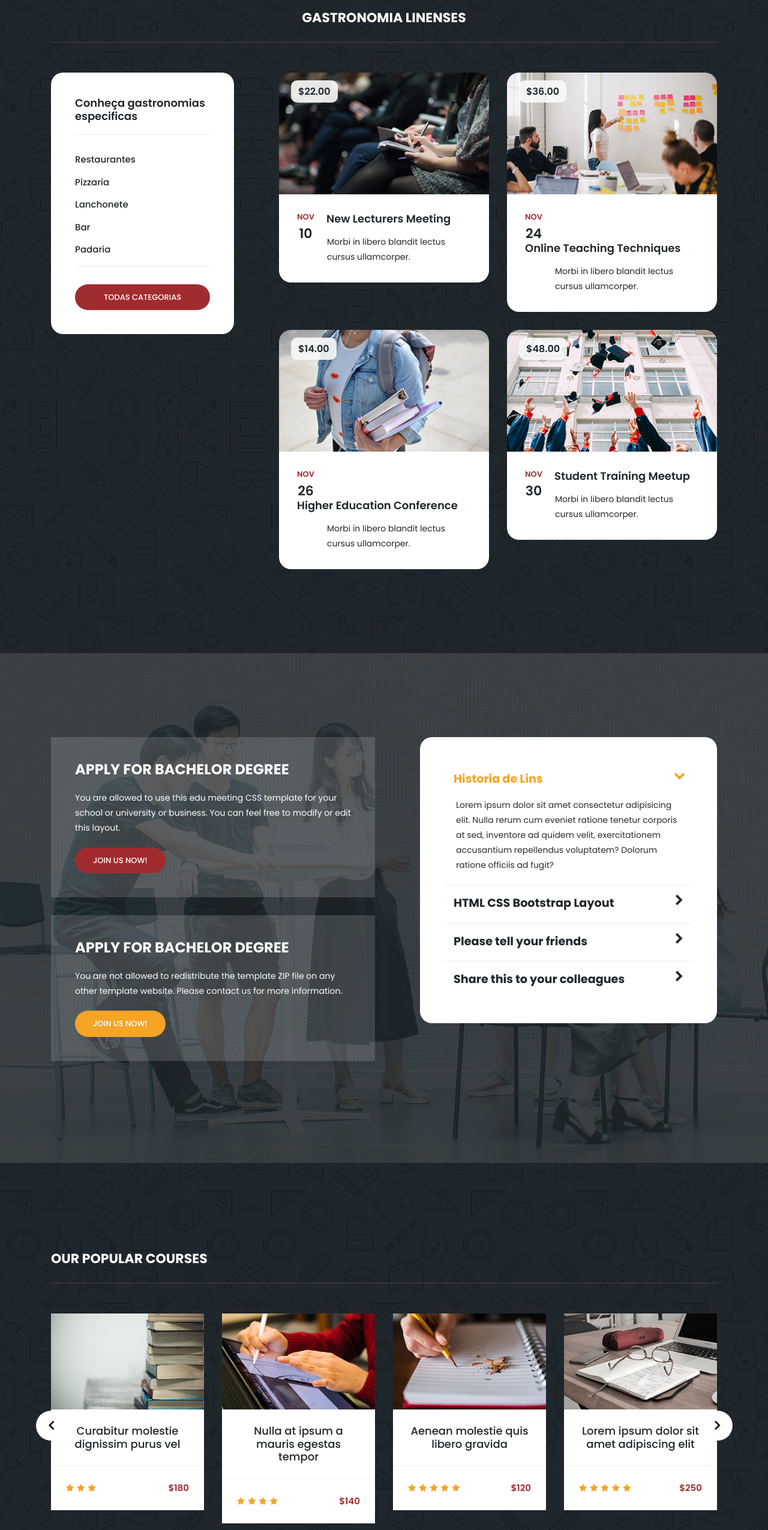
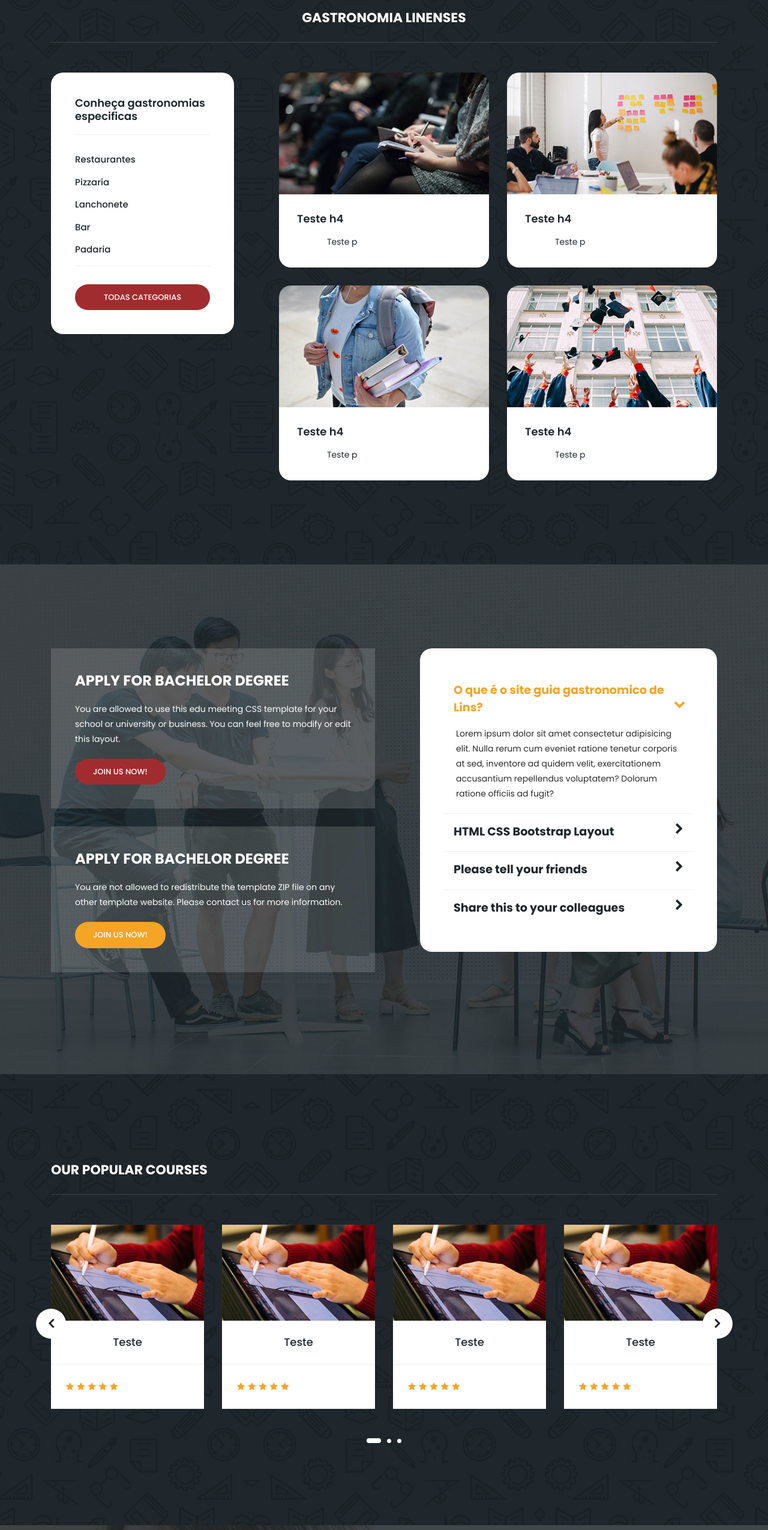
Before and after one commit to Rennan004/Guia-gastronomico, a plain HTML site: page index.html in a window 1280 px wide. Shown: the part 1020-3571 px from the top of the page at 60% size. Drawn offline with Linux system fonts and the light colour scheme.

Commit message:
arrumando index

```diff
--- a/index.html
+++ b/index.html
@@ -155,7 +155,7 @@
                             <li><a href="#">Padaria</a></li>
                         </ul>
                         <div class="main-button-red">
-                            <a href="meetings.html">todas categorias</a>
+                            <a href="gastronomia.html">todas categorias</a>
                         </div>
                     </div>
                 </div>
@@ -165,18 +165,18 @@
                             <div class="meeting-item">
                                 <div class="thumb">
                                     <div class="price">
-                                        <span>$22.00</span>
+
                                     </div>
-                                    <a href="meeting-details.html"><img src="libs/assets/images/meeting-01.jpg" alt="New Lecturer Meeting"></a>
+                                    <a href="#"><img src="libs/assets/images/meeting-01.jpg" alt="New Lecturer Meeting"></a>
                                 </div>
                                 <div class="down-content">
                                     <div class="date">
-                                        <h6>Nov <span>10</span></h6>
+
                                     </div>
-                                    <a href="meeting-details.html">
-                                        <h4>New Lecturers Meeting</h4>
+                                    <a href="#">
+                                        <h4>Teste h4</h4>
                                     </a>
-                                    <p>Morbi in libero blandit lectus<br>cursus ullamcorper.</p>
+                                    <p>Teste p</p>
                                 </div>
                             </div>
                         </div>
@@ -184,18 +184,18 @@
                             <div class="meeting-item">
                                 <div class="thumb">
                                     <div class="price">
-                                        <span>$36.00</span>
+
                                     </div>
-                                    <a href="meeting-details.html"><img src="libs/assets/images/meeting-02.jpg" alt="Online Teaching"></a>
+                                    <a href="#"><img src="libs/assets/images/meeting-02.jpg" alt="Online Teaching"></a>
                                 </div>
                                 <div class="down-content">
                                     <div class="date">
-                                        <h6>Nov <span>24</span></h6>
+
                                     </div>
-                                    <a href="meeting-details.html">
-                                        <h4>Online Teaching Techniques</h4>
+                                    <a href="#">
+                                        <h4>Teste h4</h4>
                                     </a>
-                                    <p>Morbi in libero blandit lectus<br>cursus ullamcorper.</p>
+                                    <p>Teste p</p>
                                 </div>
                             </div>
                         </div>
@@ -203,18 +203,18 @@
                             <div class="meeting-item">
                                 <div class="thumb">
                                     <div class="price">
-                                        <span>$14.00</span>
+
                                     </div>
-                                    <a href="meeting-details.html"><img src="libs/assets/images/meeting-03.jpg" alt="Higher Education"></a>
+                                    <a href="#"><img src="libs/assets/images/meeting-03.jpg" alt="Higher Education"></a>
                                 </div>
                                 <div class="down-content">
                                     <div class="date">
-                                        <h6>Nov <span>26</span></h6>
+
                                     </div>
-                                    <a href="meeting-details.html">
-                                        <h4>Higher Education Conference</h4>
+                                    <a href="#">
+                                        <h4>Teste h4</h4>
                                     </a>
-                                    <p>Morbi in libero blandit lectus<br>cursus ullamcorper.</p>
+                                    <p>Teste p</p>
                                 </div>
                             </div>
                         </div>
@@ -222,18 +222,18 @@
                             <div class="meeting-item">
                                 <div class="thumb">
                                     <div class="price">
-                                        <span>$48.00</span>
+
                                     </div>
-                                    <a href="meeting-details.html"><img src="libs/assets/images/meeting-04.jpg" alt="Student Training"></a>
+                                    <a href=""><img src="libs/assets/images/meeting-04.jpg" alt="Student Training"></a>
                                 </div>
                                 <div class="down-content">
                                     <div class="date">
-                                        <h6>Nov <span>30</span></h6>
+
                                     </div>
-                                    <a href="meeting-details.html">
-                                        <h4>Student Training Meetup</h4>
+                                    <a href="">
+                                        <h4>Teste h4</h4>
                                     </a>
-                                    <p>Morbi in libero blandit lectus<br>cursus ullamcorper.</p>
+                                    <p>Teste p</p>
                                 </div>
                             </div>
                         </div>
@@ -272,7 +272,7 @@
                     <div class="accordions is-first-expanded">
                         <article class="accordion">
                             <div class="accordion-head">
-                                <span>Historia de Lins</span>
+                                <span>O que é o site guia gastronomico de Lins?</span>
                                 <span class="icon">
                         <i class="icon fa fa-chevron-right"></i>
                     </span>
@@ -343,9 +343,9 @@
                 <div class="col-lg-12">
                     <div class="owl-courses-item owl-carousel">
                         <div class="item">
-                            <img src="libs/assets/images/course-01.jpg" alt="Course One">
+                            <img src="libs/assets/images/course-03.jpg" alt="">
                             <div class="down-content">
-                                <h4>Morbi tincidunt elit vitae justo rhoncus</h4>
+                                <h4>Teste</h4>
                                 <div class="info">
                                     <div class="row">
                                         <div class="col-8">
@@ -357,29 +357,6 @@
                                                 <li><i class="fa fa-star"></i></li>
                                             </ul>
                                         </div>
-                                        <div class="col-4">
-                                            <span>$160</span>
-                                        </div>
-                                    </div>
-                                </div>
-                            </div>
-                        </div>
-                        <div class="item">
-                            <img src="libs/assets/images/course-02.jpg" alt="Course Two">
-                            <div class="down-content">
-                                <h4>Curabitur molestie dignissim purus vel</h4>
-                                <div class="info">
-                                    <div class="row">
-                                        <div class="col-8">
-                                            <ul>
-                                                <li><i class="fa fa-star"></i></li>
-                                                <li><i class="fa fa-star"></i></li>
-                                                <li><i class="fa fa-star"></i></li>
-                                            </ul>
-                                        </div>
-                                        <div class="col-4">
-                                            <span>$180</span>
-                                        </div>
                                     </div>
                                 </div>
                             </div>
@@ -387,28 +364,7 @@
                         <div class="item">
                             <img src="libs/assets/images/course-03.jpg" alt="">
                             <div class="down-content">
-                                <h4>Nulla at ipsum a mauris egestas tempor</h4>
-                                <div class="info">
-                                    <div class="row">
-                                        <div class="col-8">
-                                            <ul>
-                                                <li><i class="fa fa-star"></i></li>
-                                                <li><i class="fa fa-star"></i></li>
-                                                <li><i class="fa fa-star"></i></li>
-                                                <li><i class="fa fa-star"></i></li>
-                                            </ul>
-                                        </div>
-                                        <div class="col-4">
-                                            <span>$140</span>
-                                        </div>
-                                    </div>
-                                </div>
-                            </div>
-                        </div>
-                        <div class="item">
-                            <img src="libs/assets/images/course-04.jpg" alt="">
-                            <div class="down-content">
-                                <h4>Aenean molestie quis libero gravida</h4>
+                                <h4>Teste</h4>
                                 <div class="info">
                                     <div class="row">
                                         <div class="col-8">
@@ -420,17 +376,14 @@
                                                 <li><i class="fa fa-star"></i></li>
                                             </ul>
                                         </div>
-                                        <div class="col-4">
-                                            <span>$120</span>
-                                        </div>
                                     </div>
                                 </div>
                             </div>
                         </div>
                         <div class="item">
-                            <img src="libs/assets/images/course-01.jpg" alt="">
+                            <img src="libs/assets/images/course-03.jpg" alt="">
                             <div class="down-content">
-                                <h4>Lorem ipsum dolor sit amet adipiscing elit</h4>
+                                <h4>Teste</h4>
                                 <div class="info">
                                     <div class="row">
                                         <div class="col-8">
@@ -442,17 +395,14 @@
                                                 <li><i class="fa fa-star"></i></li>
                                             </ul>
                                         </div>
-                                        <div class="col-4">
-                                            <span>$250</span>
-                                        </div>
                                     </div>
                                 </div>
                             </div>
                         </div>
                         <div class="item">
-                            <img src="libs/assets/images/course-02.jpg" alt="">
+                            <img src="libs/assets/images/course-03.jpg" alt="">
                             <div class="down-content">
-                                <h4>TemplateMo is the best website for Free CSS</h4>
+                                <h4>Teste</h4>
                                 <div class="info">
                                     <div class="row">
                                         <div class="col-8">
@@ -464,9 +414,6 @@
                                                 <li><i class="fa fa-star"></i></li>
                                             </ul>
                                         </div>
-                                        <div class="col-4">
-                                            <span>$270</span>
-                                        </div>
                                     </div>
                                 </div>
                             </div>
@@ -474,7 +421,7 @@
                         <div class="item">
                             <img src="libs/assets/images/course-03.jpg" alt="">
                             <div class="down-content">
-                                <h4>Web Design Templates at your finger tips</h4>
+                                <h4>Teste</h4>
                                 <div class="info">
                                     <div class="row">
                                         <div class="col-8">
@@ -486,17 +433,14 @@
                                                 <li><i class="fa fa-star"></i></li>
                                             </ul>
                                         </div>
-                                        <div class="col-4">
-                                            <span>$340</span>
-                                        </div>
                                     </div>
                                 </div>
                             </div>
                         </div>
                         <div class="item">
-                            <img src="libs/assets/images/course-04.jpg" alt="">
+                            <img src="libs/assets/images/course-03.jpg" alt="">
                             <div class="down-content">
-                                <h4>Please visit our website again</h4>
+                                <h4>Teste</h4>
                                 <div class="info">
                                     <div class="row">
                                         <div class="col-8">
@@ -508,17 +452,14 @@
                                                 <li><i class="fa fa-star"></i></li>
                                             </ul>
                                         </div>
-                                        <div class="col-4">
-                                            <span>$360</span>
-                                        </div>
                                     </div>
                                 </div>
                             </div>
                         </div>
                         <div class="item">
-                            <img src="libs/assets/images/course-01.jpg" alt="">
+                            <img src="libs/assets/images/course-03.jpg" alt="">
                             <div class="down-content">
-                                <h4>Responsive HTML Templates for you</h4>
+                                <h4>Teste</h4>
                                 <div class="info">
                                     <div class="row">
                                         <div class="col-8">
@@ -530,17 +471,14 @@
                                                 <li><i class="fa fa-star"></i></li>
                                             </ul>
                                         </div>
-                                        <div class="col-4">
-                                            <span>$400</span>
-                                        </div>
                                     </div>
                                 </div>
                             </div>
                         </div>
                         <div class="item">
-                            <img src="libs/assets/images/course-02.jpg" alt="">
+                            <img src="libs/assets/images/course-03.jpg" alt="">
                             <div class="down-content">
-                                <h4>Download Free CSS Layouts for your business</h4>
+                                <h4>Teste</h4>
                                 <div class="info">
                                     <div class="row">
                                         <div class="col-8">
@@ -552,9 +490,6 @@
                                                 <li><i class="fa fa-star"></i></li>
                                             </ul>
                                         </div>
-                                        <div class="col-4">
-                                            <span>$430</span>
-                                        </div>
                                     </div>
                                 </div>
                             </div>
@@ -562,7 +497,7 @@
                         <div class="item">
                             <img src="libs/assets/images/course-03.jpg" alt="">
                             <div class="down-content">
-                                <h4>Morbi in libero blandit lectus cursus</h4>
+                                <h4>Teste</h4>
                                 <div class="info">
                                     <div class="row">
                                         <div class="col-8">
@@ -574,17 +509,14 @@
                                                 <li><i class="fa fa-star"></i></li>
                                             </ul>
                                         </div>
-                                        <div class="col-4">
-                                            <span>$480</span>
-                                        </div>
                                     </div>
                                 </div>
                             </div>
                         </div>
                         <div class="item">
-                            <img src="libs/assets/images/course-04.jpg" alt="">
+                            <img src="libs/assets/images/course-03.jpg" alt="">
                             <div class="down-content">
-                                <h4>Curabitur molestie dignissim purus</h4>
+                                <h4>Teste</h4>
                                 <div class="info">
                                     <div class="row">
                                         <div class="col-8">
@@ -596,8 +528,43 @@
                                                 <li><i class="fa fa-star"></i></li>
                                             </ul>
                                         </div>
-                                        <div class="col-4">
-                                            <span>$560</span>
+                                    </div>
+                                </div>
+                            </div>
+                        </div>
+                        <div class="item">
+                            <img src="libs/assets/images/course-03.jpg" alt="">
+                            <div class="down-content">
+                                <h4>Teste</h4>
+                                <div class="info">
+                                    <div class="row">
+                                        <div class="col-8">
+                                            <ul>
+                                                <li><i class="fa fa-star"></i></li>
+                                                <li><i class="fa fa-star"></i></li>
+                                                <li><i class="fa fa-star"></i></li>
+                                                <li><i class="fa fa-star"></i></li>
+                                                <li><i class="fa fa-star"></i></li>
+                                            </ul>
+                                        </div>
+                                    </div>
+                                </div>
+                            </div>
+                        </div>
+                        <div class="item">
+                            <img src="libs/assets/images/course-03.jpg" alt="">
+                            <div class="down-content">
+                                <h4>Teste</h4>
+                                <div class="info">
+                                    <div class="row">
+                                        <div class="col-8">
+                                            <ul>
+                                                <li><i class="fa fa-star"></i></li>
+                                                <li><i class="fa fa-star"></i></li>
+                                                <li><i class="fa fa-star"></i></li>
+                                                <li><i class="fa fa-star"></i></li>
+                                                <li><i class="fa fa-star"></i></li>
+                                            </ul>
                                         </div>
                                     </div>
                                 </div>
```
